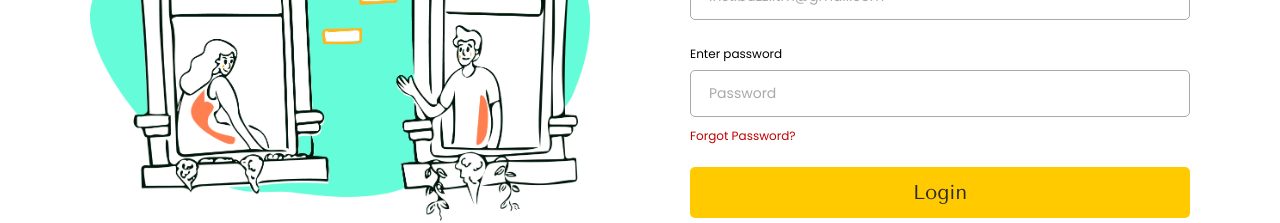
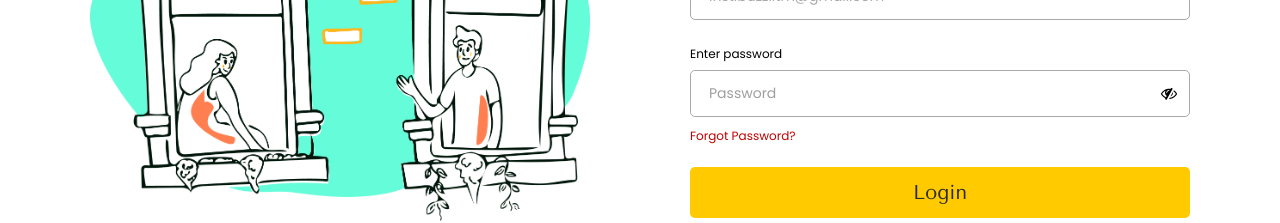
Before and after one commit to Insti-Buzz/website-client, a React (Create React App) app: page /login in a window 1280 px wide. Shown: the part 413-636 px from the top of the page. Built offline with nearby package versions, Linux system fonts and the light colour scheme.

Commit message:
login page issues resolved

```diff
--- a/src/components/Login.js
+++ b/src/components/Login.js
@@ -89,9 +89,18 @@ function Login() {
             <h3>Login</h3>
             <div className="forgot-password-form">
               <label>Enter your Mail</label>
-              <input className="forgot-password-input change-password-input" type="password" value={email} onChange={(e) => setEmail(e.target.value)} placeholder="instibuzziitm@gmail.com" required />
+              <input className="forgot-password-input change-password-input" type="email" value={email} onChange={(e) => setEmail(e.target.value)} placeholder="instibuzziitm@gmail.com" required />
               <label>Enter password</label>
-              <input className="forgot-password-input" type="password" value={password} onChange={(e) => setPassword(e.target.value)} placeholder="Password" required />
+              <div className="login-password-input">
+                <input type={showPassword ? "text" : "password"} value={password} onChange={(e) => setPassword(e.target.value)} placeholder="Password" required />
+                <i
+                  class={showPassword ? "fa fa-eye" : "fa fa-eye-slash"}
+                  onClick={() => {
+                    setShowPassword(!showPassword);
+                  }}
+                  style={{ cursor: "pointer" }}
+                />
+              </div>
               <a href="/forgot-password">Forgot Password?</a>
               <button className="forgot-password-btn" onClick={LoginToast}>Login</ button>
               <button className="signup-btn" onClick={() => navigate("/signup")}>Signup</ button>
--- a/src/css/Login.css
+++ b/src/css/Login.css
@@ -28,6 +28,27 @@
     margin-bottom: 20px;
 }
 
+.login-password-input {
+    display: flex;
+    align-items: center;
+    border: 1px solid #a9a9a9;
+    margin: 5px 0;
+    padding-right: 12px;
+    border-radius: 5px;
+}
+
+.login-password-input input {
+    padding: 12px 18px;
+    border-radius: 5px;
+    outline: none;
+    border: none;
+    flex: auto;
+    font-weight: 400;
+    font-size: 14px;
+    width: -webkit-fill-available;
+    font-family: 'Poppins', sans-serif;
+}
+
 .signup-btn:hover {
     scale: 1.01;
 }
```
